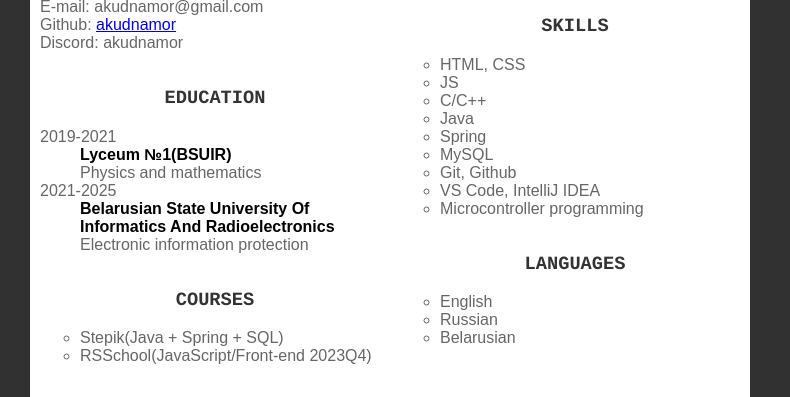
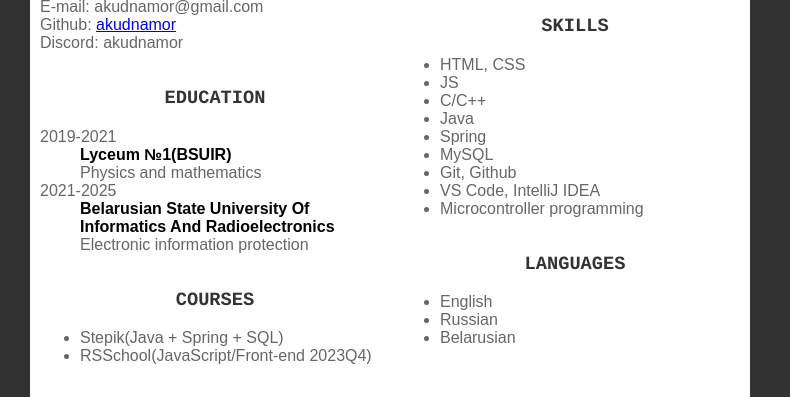
Before and after one commit to akudnamor/rsschool-cv, a plain HTML site: page index.html in a window 1280 px wide. Shown: the part 401-798 px from the top of the page, 250-1040 px from the left. Drawn offline with Linux system fonts and the light colour scheme.

Commit message:
refactor: delete inline styles

```diff
--- a/index.html
+++ b/index.html
@@ -47,7 +47,7 @@
                 </div>
                 <div class="area">
                     <h3 class="info-block-heading">COURSES</h3>
-                    <ul style="list-style-type:circle">
+                    <ul>
                         <li class="info-block-paragraph">Stepik(Java + Spring + SQL)</li>
                         <li class="info-block-paragraph">RSSchool(JavaScript/Front-end 2023Q4)</li>
                     </ul>
@@ -68,7 +68,7 @@
                 </div>
                 <div class="area">
                     <h3 class="info-block-heading">SKILLS</h3>
-                    <ul style="list-style-type:circle">
+                    <ul>
                         <li class="info-block-paragraph">HTML, CSS</li>
                         <li class="info-block-paragraph">JS</li>
                         <li class="info-block-paragraph">C/C++</li>
@@ -82,7 +82,7 @@
                 </div>
                 <div class="area">
                     <h3 class="info-block-heading">LANGUAGES</h3>
-                    <ul style="list-style-type:circle">
+                    <ul>
                         <li class="info-block-paragraph">English</li>
                         <li class="info-block-paragraph">Russian</li>
                         <li class="info-block-paragraph">Belarusian</li>
```
